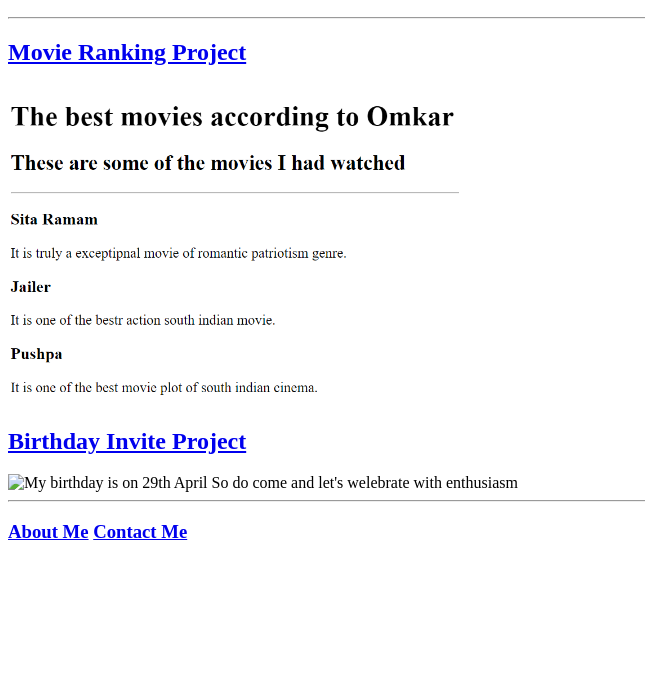
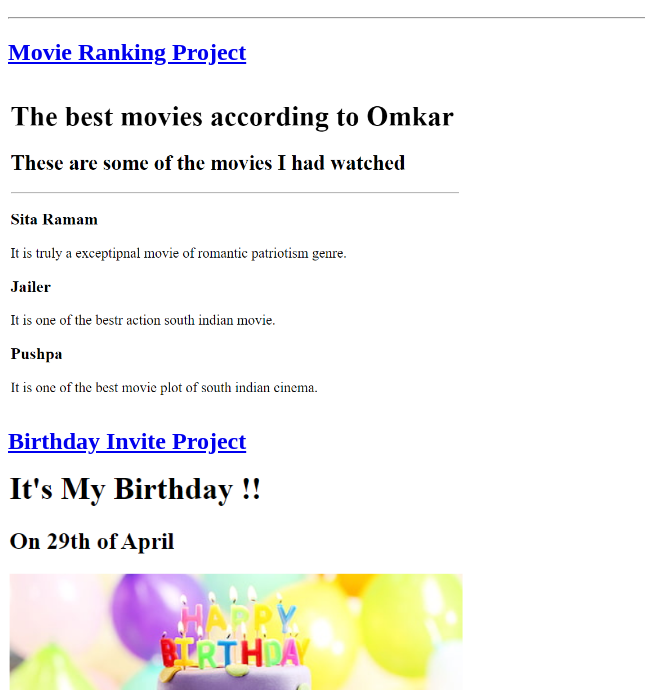
Before and after one commit to OmkarTNawale/html-portfolio, a plain HTML site: page index.html in a window 1280 px wide. Shown: the part 110-800 px from the top of the page, without its empty margins (0-645 px from the left). Drawn offline with Linux system fonts and the light colour scheme.

Commit message:
Update index.html

```diff
--- a/index.html
+++ b/index.html
@@ -16,7 +16,7 @@
 
     <h2><a href="./birthday-invite.html">Birthday Invite Project</a></h2>
 
-    <img src="./birthday-invite.png" height="600" alt="My birthday is on 29th April So do come and let's welebrate with enthusiasm"/>
+    <img src="./Screenshot 2023-10-02 135619.png" height="600" alt="My birthday is on 29th April So do come and let's welebrate with enthusiasm"/>
     <hr/>
     <h3><a href="./about.html " alt="About Me Page Link">About Me</a>
         <a href="./contact.html" alt="Contact Me Pafe Link">Contact Me</a>
```
